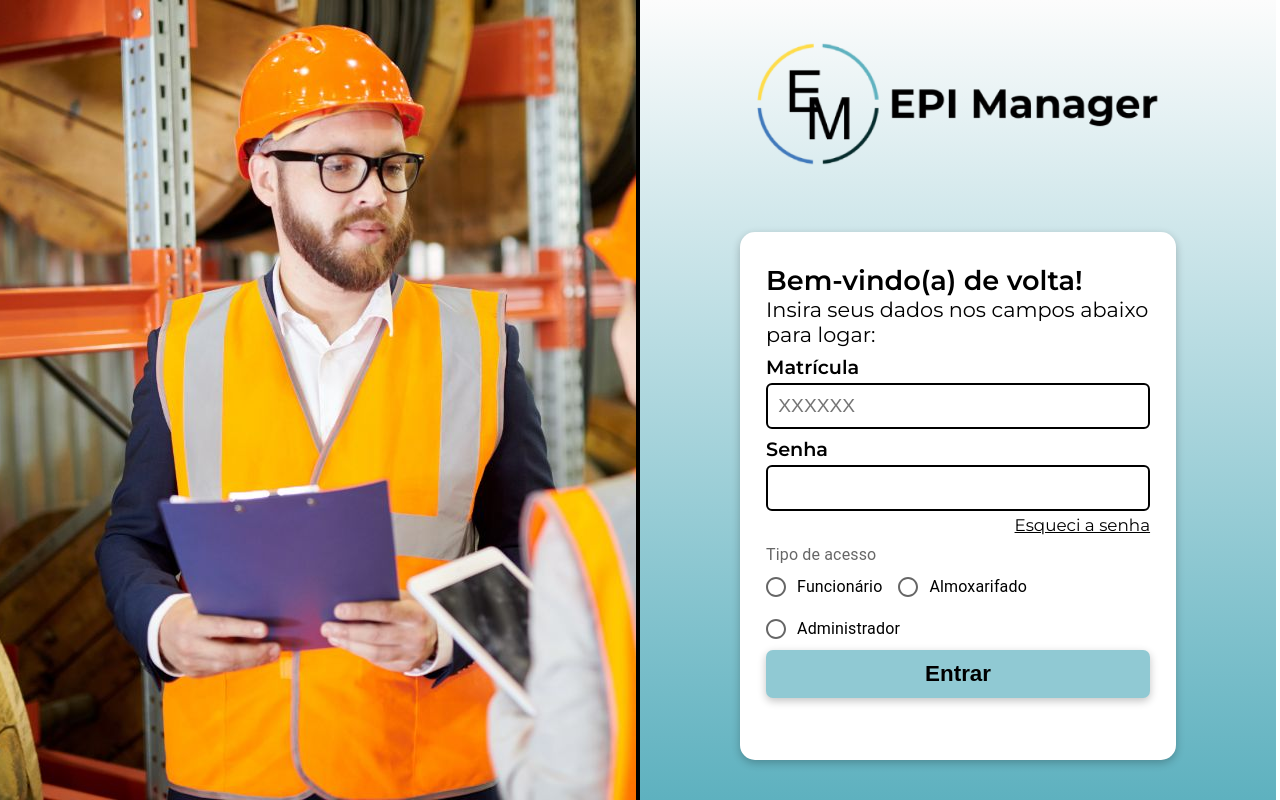
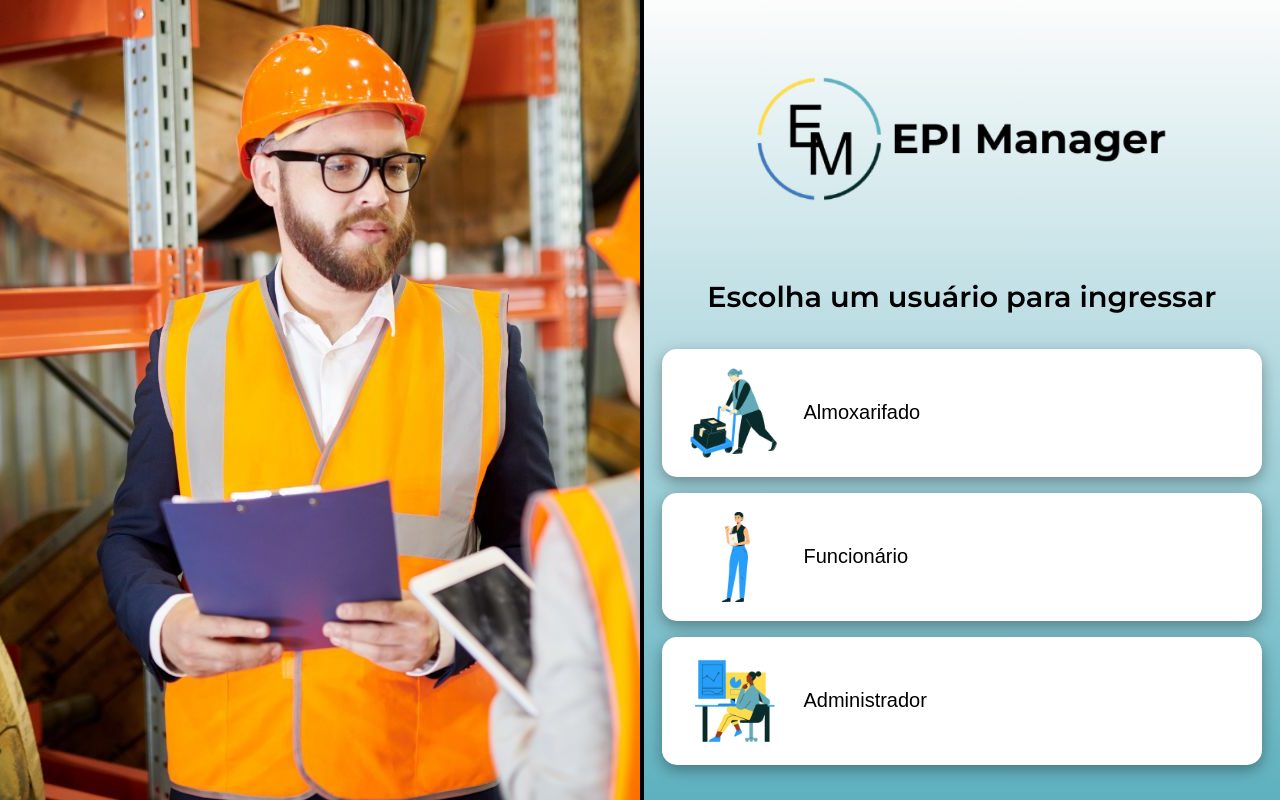
Before and after one commit to theobarretosilva/epi-manager-frontend, a React (Vite) app: page / in a window 1280 px wide. Built offline with nearby package versions, Linux system fonts and the light colour scheme.

Commit message:
Incluindo nas rotas

```diff
--- a/src/router/Routes.tsx
+++ b/src/router/Routes.tsx
@@ -9,11 +9,13 @@ import { DashboardEPI } from "../pages/Administrador/DashboardEPI/DashboardEPI";
 import { DashboardColab } from "../pages/Administrador/DashboardColab/DashboardColab";
 import { CadastroColaborador } from "../pages/Administrador/CadastroColaborador/CadastroColaborador";
 import { CadastroEPI } from "../pages/Administrador/CadastroEPI/CadastroEPI";
+import { Usuarios } from "../pages/Usuarios/Usuarios";
 
 export const Router = () => {
     return(
         <Routes>
-            <Route index path="/" element={<Login/>} />
+            <Route index path="/" element={<Usuarios/>} />
+            <Route path="/login" element={<Login/>} />
             <Route path="/funcionario" element={<FuncAlmoxLayout />}>
                 <Route path="solicitarEPI" element={<SolicitarEPI />} />
             </Route>
```
